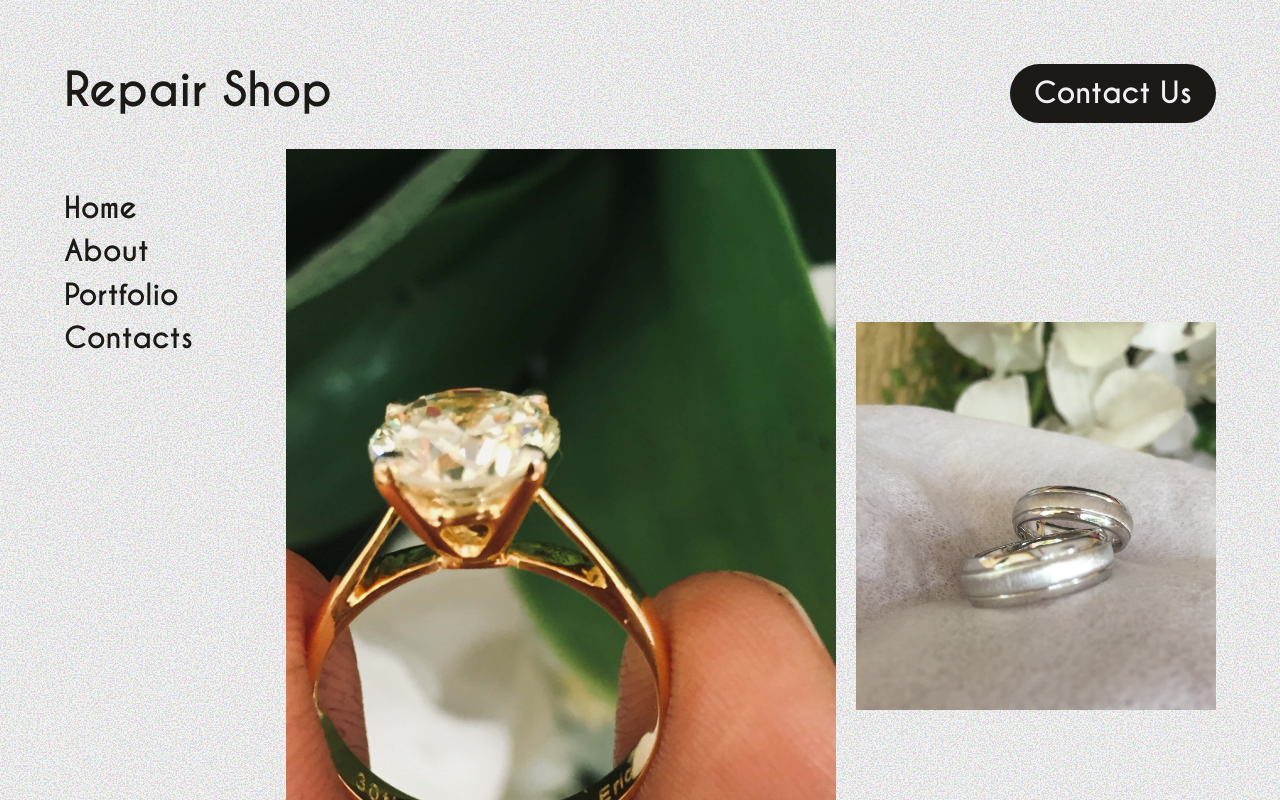
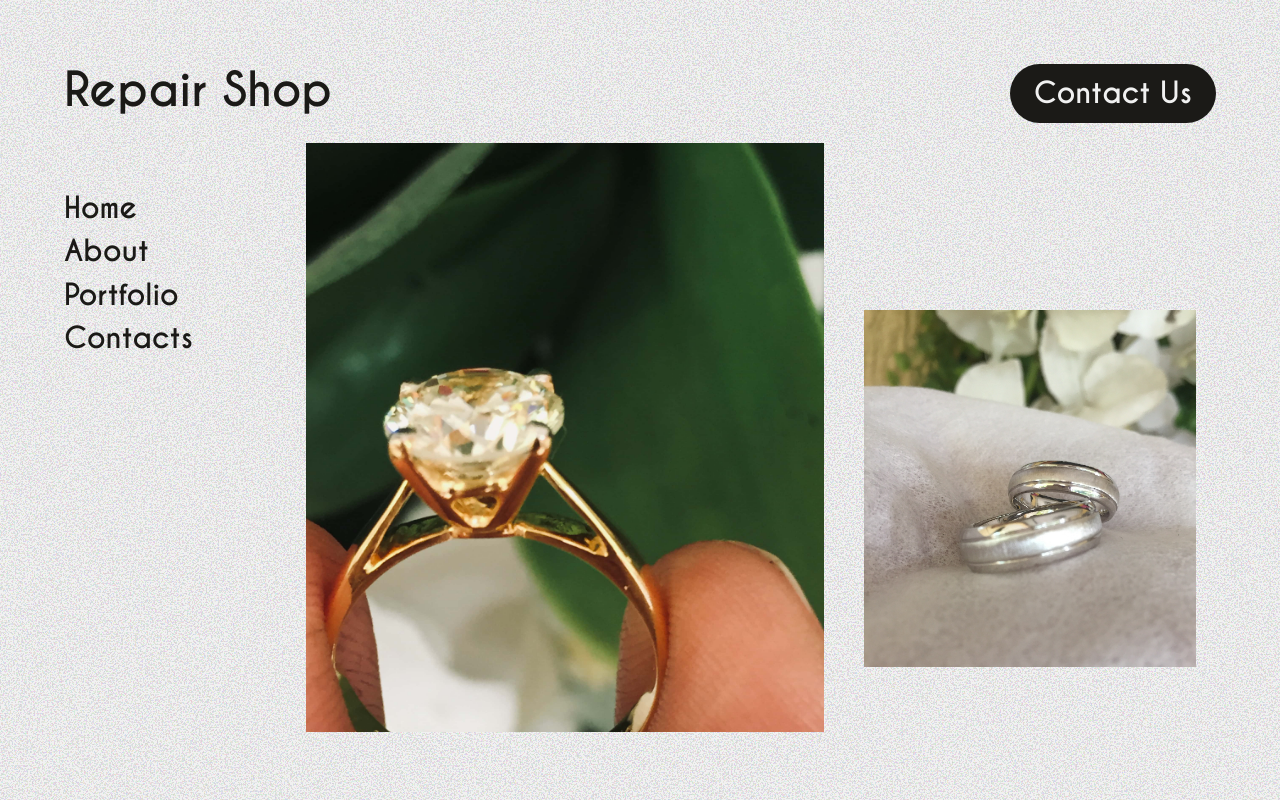
Before and after one commit to ziikuu/Avelo-Jewelry-Portfolio-Website, a Next.js app: page / in a window 1280 px wide. Built offline with nearby package versions, Linux system fonts and the light colour scheme.

Commit message:
update layout.tsx, Header.tsx, Sidebar.tsx and Hero.tsx Hero.tsx: fixed the screen sizing of the hero saection all we need is to implement the drop shadow effect

```diff
--- a/app/layout.tsx
+++ b/app/layout.tsx
@@ -50,12 +50,12 @@ export default function RootLayout({
 }>) {
   return (
     <html lang="en">
-      <body className={`${caviarDreams.variable} ${poppins.variable} background-texture text-foreground antialiased`}>
-        <main className="flex flex-col max-h-screen font-caviar font-extralights mx-auto max-w-[1440px]">
+      <body className={`${caviarDreams.variable} ${poppins.variable} background-texture text-foreground antialiased min-h-screen`}>
+        <main className="font-caviar flex flex-col h-screen mx-auto max-w-[1440px]">
           <Header />
-          <div id="webContent-container" className="responsive-margin flex h-full overflow-y-auto">
+          <div id="webContent-container" className="responsive-margin flex-1 flex overflow-hidden">
             <Sidebar />
-            <div id="mainContent-container" className="overflow-y-auto flex-1 h-full mt-6.5">
+            <div id="mainContent-container" className="overflow-y-auto flex-1 pr-5">
               {children}
             </div>
           </div>
--- a/components/layout/Header.tsx
+++ b/components/layout/Header.tsx
@@ -4,7 +4,7 @@ import Link from 'next/link'
 
 const Header = () => {
   return (
-    <header className='responsive-margin mt-6 md:mt-8 lg:mt-16 top-0 sticky flex'>
+    <header className='responsive-margin mt-6 md:mt-8 lg:mt-16 flex'>
       <Link href='/' className='mr-auto'>
         <h2>Repair Shop</h2>
       </Link>
--- a/components/layout/Sidebar.tsx
+++ b/components/layout/Sidebar.tsx
@@ -3,15 +3,15 @@ import React from 'react'
 
 const Sidebar = () => {
   return (
-    <aside className='sticky top-0 left-0 max-md:hidden font-black mr-5 h-full w-[20%] max-w-[202px] pt-16'>
-        <nav className=''>
-            <ul className=''>
-                <li><Link href='/'><p className=''>Home</p></Link></li>
-                <li><Link href='#About'><p className=''>About</p></Link></li>
-                <li><Link href='/Portfolio'><p className=''>Portfolio</p></Link></li>
-                <li><Link href='#Contacts'><p className=''>Contacts</p></Link></li>
-            </ul>
-        </nav>
+    <aside className='max-md:hidden font-black mr-5 w-[20%] max-w-[202px] pt-16'>
+      <nav>
+        <ul className=''>
+          <li><Link href='/'><p>Home</p></Link></li>
+          <li><Link href='#About'><p>About</p></Link></li>
+          <li><Link href='/Portfolio'><p>Portfolio</p></Link></li>
+          <li><Link href='#Contacts'><p>Contacts</p></Link></li>
+        </ul>
+      </nav>
     </aside>
   )
 }
--- a/components/sections/Hero.tsx
+++ b/components/sections/Hero.tsx
@@ -3,18 +3,19 @@ import React from 'react'
 
 const Hero = () => {
   return (
-    <div id='heroContainer' className='grid gap-5 grid-cols-10 items-center'>
-        <div id='bigImageContainer' className='col-span-6'>
+    <div id='heroContainer' className='grid gap-5 grid-cols-10 items-center h-[90%] overflow-hidden mb-[10%]'>
+        <div id='bigImageContainer' className='col-span-6 mt-5 ml-5'>
           <Image
             src='/images/hero/ring_hero.jpg'
             alt='Gold ring with gemstone'
             width={1200}
             height={800}
             priority
+            className=''
           />
         </div>
 
-        <div id='smallImageContainer' className='col-span-4'>
+        <div id='smallImageContainer' className='col-span-4 mt-5 ml-5'>
           <Image
             src='/images/hero/ring_hero (2).jpg'
             alt='Silver wedding bands'
```
